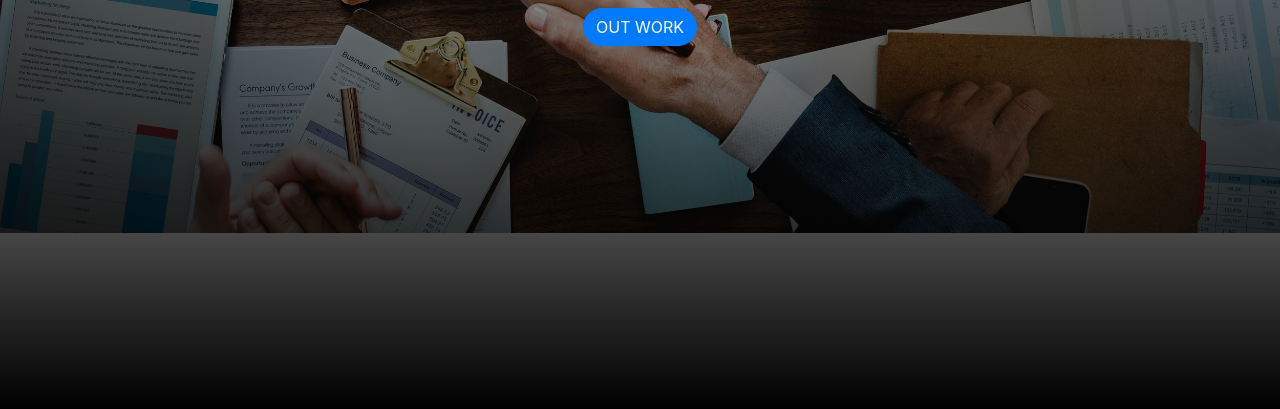
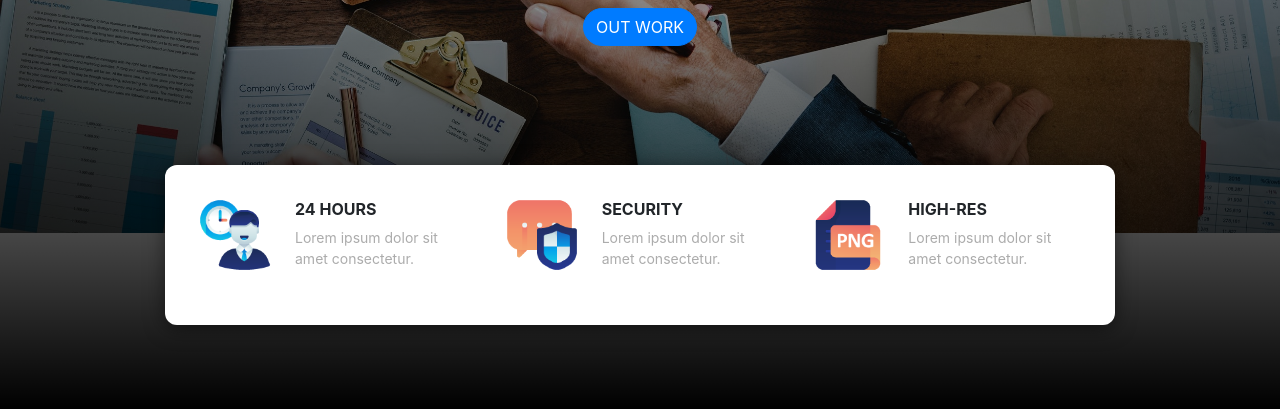
Before and after one commit to riizalb/landing-page, a plain HTML site: page index.html in a window 1280 px wide. Shown: the part 391-800 px from the top of the page. Drawn offline with nearby package versions, Linux system fonts and the light colour scheme; a web font is replaced by a local one.

Commit message:
Menambahkan info panel

```diff
--- a/css/style.css
+++ b/css/style.css
@@ -14,7 +14,7 @@
 .jumbotron{
   background-image: url(../img/jumbotron-bg.jpg);
   background-size: cover;
-  height: 500px;
+  height: 510px;
   text-align: center;
 }
 
@@ -44,6 +44,34 @@
 .jumbotron .container{
   position: relative;
   z-index: 1;
+}
+
+/* info panel */
+.info-panel{
+  background-color: white;
+  box-shadow: 0 3px 20px rgba(0, 0, 0, 0.5);
+  border-radius: 12px;
+  margin-top: -100px;
+  padding: 30px;
+}
+
+.info-panel img{
+  width: 80px;
+  height: 80px;
+  margin-right: 20px;
+  margin-bottom: 20px;
+}
+
+.info-panel h4{
+  font-size: 16px;
+  text-transform: uppercase;
+  font-weight: bold;
+  margin-top: 5px;
+}
+
+.info-panel p{
+  font-size: 14px;
+  color: #ACACAC;
 }
 
 /* desktop version */
--- a/index.html
+++ b/index.html
@@ -47,6 +47,33 @@
       </div>
       <!-- akhir jumbotron -->
 
+      <!-- full container -->
+      <div class="container">
+        <!-- info panel -->
+          <div class="row justify-content-center">
+            <div class="col-10 info-panel">
+              <div class="row">
+                <div class="col-lg">
+                  <img src="img/employee.png" alt="employee" class="float-left">
+                  <h4>24 Hours</h4>
+                  <p>Lorem ipsum dolor sit amet consectetur.</p>
+                </div>
+                <div class="col-lg">
+                  <img src="img/security.png" alt="security" class="float-left">
+                  <h4>Security</h4>
+                  <p>Lorem ipsum dolor sit amet consectetur.</p>
+                </div>
+                <div class="col-lg">
+                  <img src="img/hires.png" alt="hires" class="float-left">
+                  <h4>High-Res</h4>
+                  <p>Lorem ipsum dolor sit amet consectetur.</p>
+                </div>
+              </div>
+            </div>
+          </div>
+          <!-- akhir info -->
+        </div>
+        <!-- akhir container -->
 
       <!-- Optional JavaScript; choose one of the two! -->
 
```
